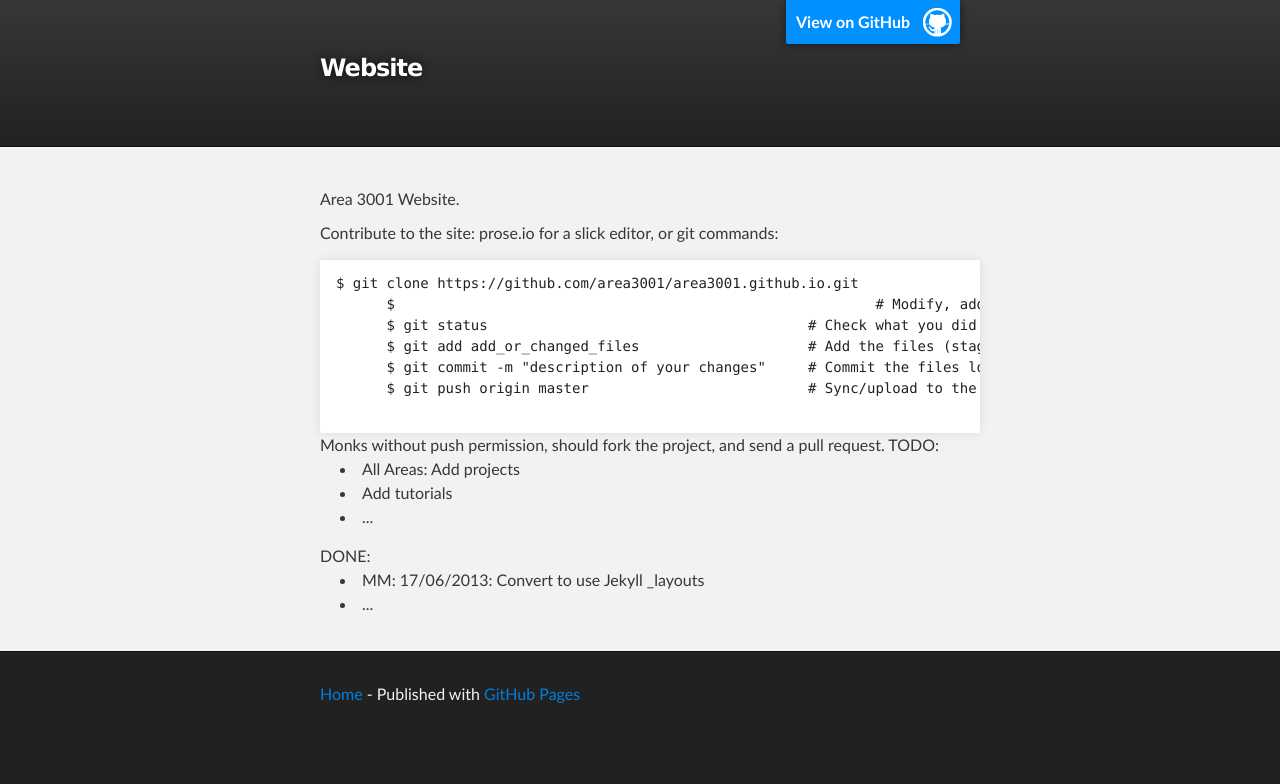
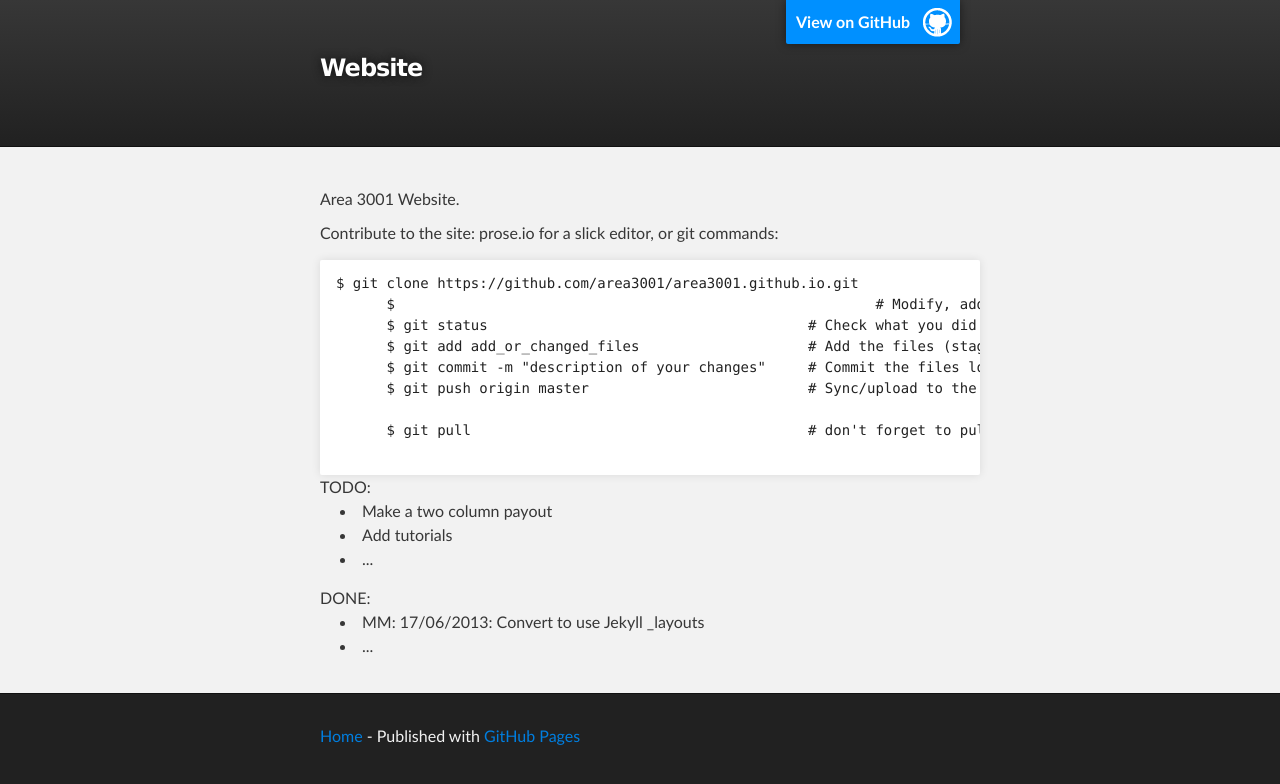
Before and after one commit to area3001/area3001.github.io, a Jekyll site: the page built from projects/website/index.html, in a window 1280 px wide. Shown: the top 784 px of the page. Built offline with Jekyll 4.4.1, drawn with Linux system fonts in a browser that asks for light colours; Markdown is read by kramdown in place of the engine named in the settings.

Commit message:
Update status website

```diff
--- a/projects/website/index.html
+++ b/projects/website/index.html
@@ -16,14 +16,13 @@
       $ git add add_or_changed_files			# Add the files (stage)
       $ git commit -m "description of your changes" 	# Commit the files local
       $ git push origin master				# Sync/upload to the GitHub server
+
+      $ git pull 					# don't forget to pull in the changes often
       </code></pre>
-
-      Monks without push permission, should fork the project, and send a pull request.
-
 
 TODO:
 <ul>
-  <li> All Areas: Add projects </li>
+  <li> Make a two column payout</li>
   <li> Add tutorials </li>
   <li> ... </li>
 </ul>
```
